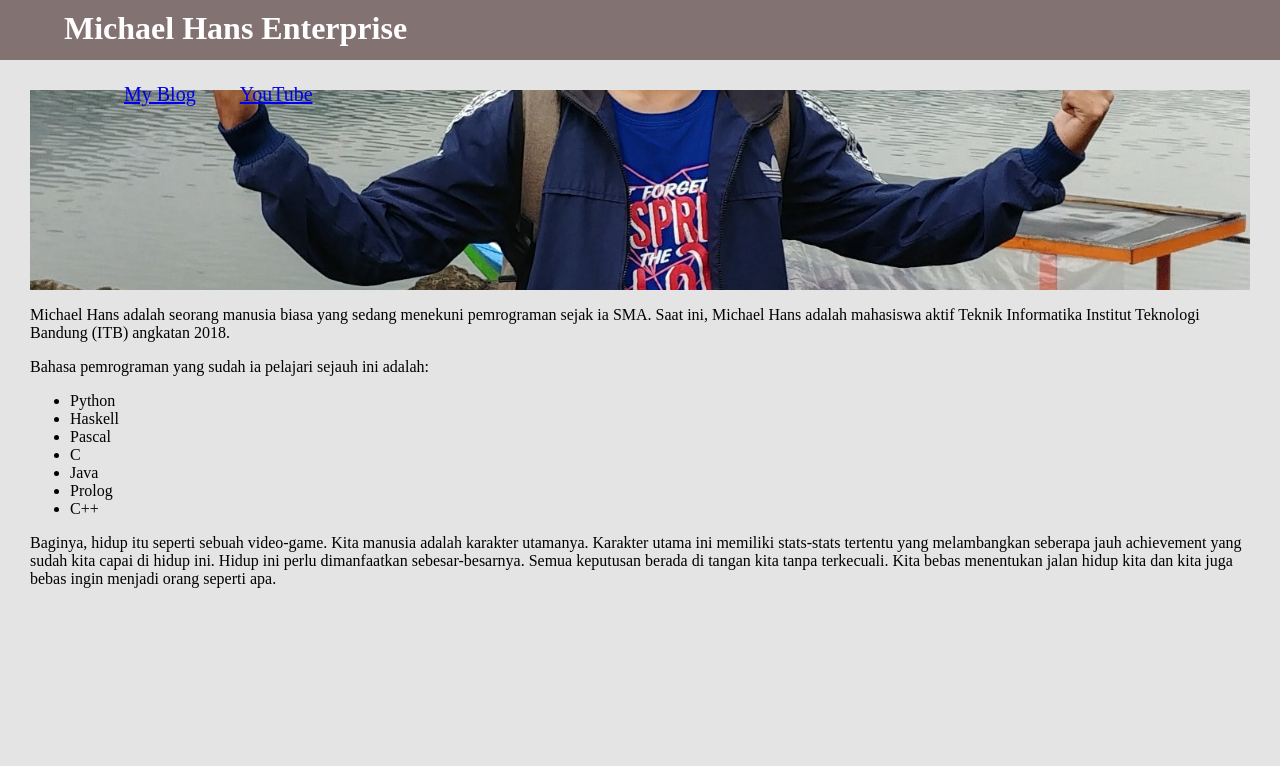
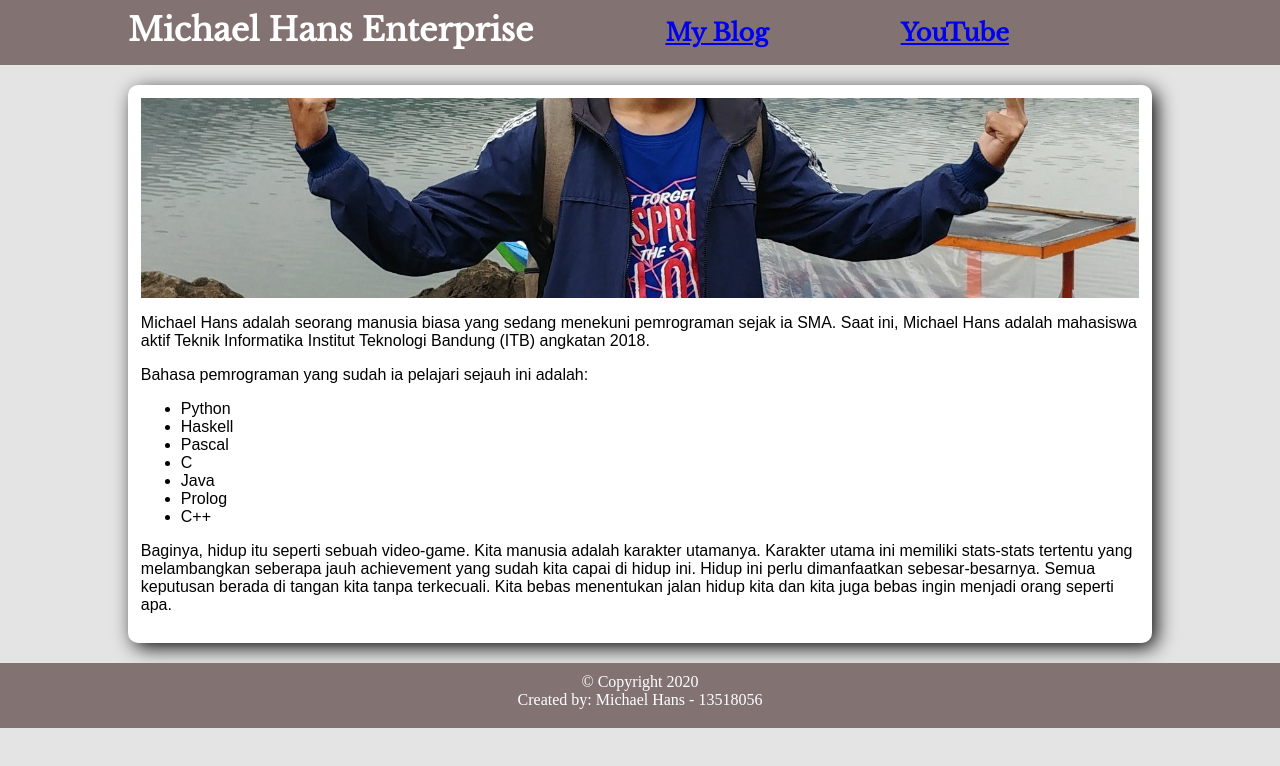
Before and after one commit to michaellhans/michaellhans.github.io, a plain HTML site: page index.html in a window 1280 px wide. Shown: the top 766 px of the page. Drawn offline with nearby package versions, Linux system fonts and the light colour scheme.

Commit message:
Fixing styling in css

```diff
--- a/css/style.css
+++ b/css/style.css
@@ -1,26 +1,56 @@
+@import url('https://fonts.googleapis.com/css2?family=Libre+Baskerville&display=swap');
+
 header {
-  height: 50px;
+  height: 55px;
   width: 100%;
   padding-top: 10px;
   padding-left: 5%;
   padding-right: 5%;
-  margin: auto;
+  margin: 0px;
+  margin-bottom: 20px;
   background-color: rgb(131, 114, 114);
 }
 
 body {
+  background: #e4e4e4;
   margin: 0px;
-  background: #e4e4e4;
 }
 
 #body-title {
-  margin: 0px;
-  color: white;
-  width: 50%;
+  font-family: 'Libre Baskerville', serif;
+  color: #ffffff;
+  margin: auto;
+  padding-left: 5%;
+  padding-right: 5%;
+  display: inline;
+}
+
+#nav-title {
+  font-family: 'Libre Baskerville', serif;
+  color: #ffffff;
+  margin: auto;
+  padding-left: 5%;
+  padding-right: 5%;
+  display: inline;
+  align-self: right;
+}
+
+main {
+  margin-left: 10%;
+  margin-right: 10%;
+  padding: 1%;
+  font-family: Arial;
+  border: 0px solid;
+  border-radius: 10px;
+  background: white;
+  box-shadow: 5px 5px 20px -1px rgb(0, 0, 0, 10);
 }
 
 section {
-  margin: 30px;
+  width: 48%;
+  height: 1000px;
+  display: inline-block;
+  vertical-align: top;
 }
 
 .article-image {
@@ -33,8 +63,19 @@ section {
   width: 49%;
 }
 
-.nav li {
-  display: inline-block;
-  font-size: 20px;
-  padding: 20px;
+footer {
+  text-align: center;
+  color: white;
+  height: 55px;
+  width: 100%;
+  padding-top: 10px;
+  margin: 0px;
+  margin-top: 20px;
+  background-color: rgb(131, 114, 114);
 }
+
+.navigation-bar {
+  width: 100%;
+  display: grid;
+  grid-template-columns: 50% 25% 25%;
+}
--- a/index.html
+++ b/index.html
@@ -11,12 +11,10 @@
     <body>
         <header>
             <h1 id="body-title">Michael Hans Enterprise</h1>
-            <ul class="nav">
-                <li><a href="http://michaelh-shadow.blogspot.com/">My Blog</a></li>
-                <li><a href="https://www.youtube.com/channel/UCLicKfZe0FUX5juZV2PFYjw?">YouTube</a></li>
-            </ul>
+            <h2 id="nav-title"><a href="http://michaelh-shadow.blogspot.com/">My Blog</a></h2>
+            <h2 id="nav-title"><a href="https://www.youtube.com/channel/UCLicKfZe0FUX5juZV2PFYjw?">YouTube</a></h2>
         </header>
-        <section>
+        <main>
             <div class="article-image" style="background: url('assets/profile.jpg')"></div>
             <p>
                 Michael Hans adalah seorang manusia biasa yang sedang menekuni pemrograman sejak ia SMA.
@@ -39,6 +37,10 @@
                 dimanfaatkan sebesar-besarnya. Semua keputusan berada di tangan kita tanpa terkecuali. Kita bebas menentukan jalan hidup
                 kita dan kita juga bebas ingin menjadi orang seperti apa.
             </p>
-        </section>
+        </main>
+        <footer>
+            <label >&copy; Copyright 2020</label><br />
+            <label >Created by: Michael Hans - 13518056</label>
+        </footer>
     </body>
 </html>
```
